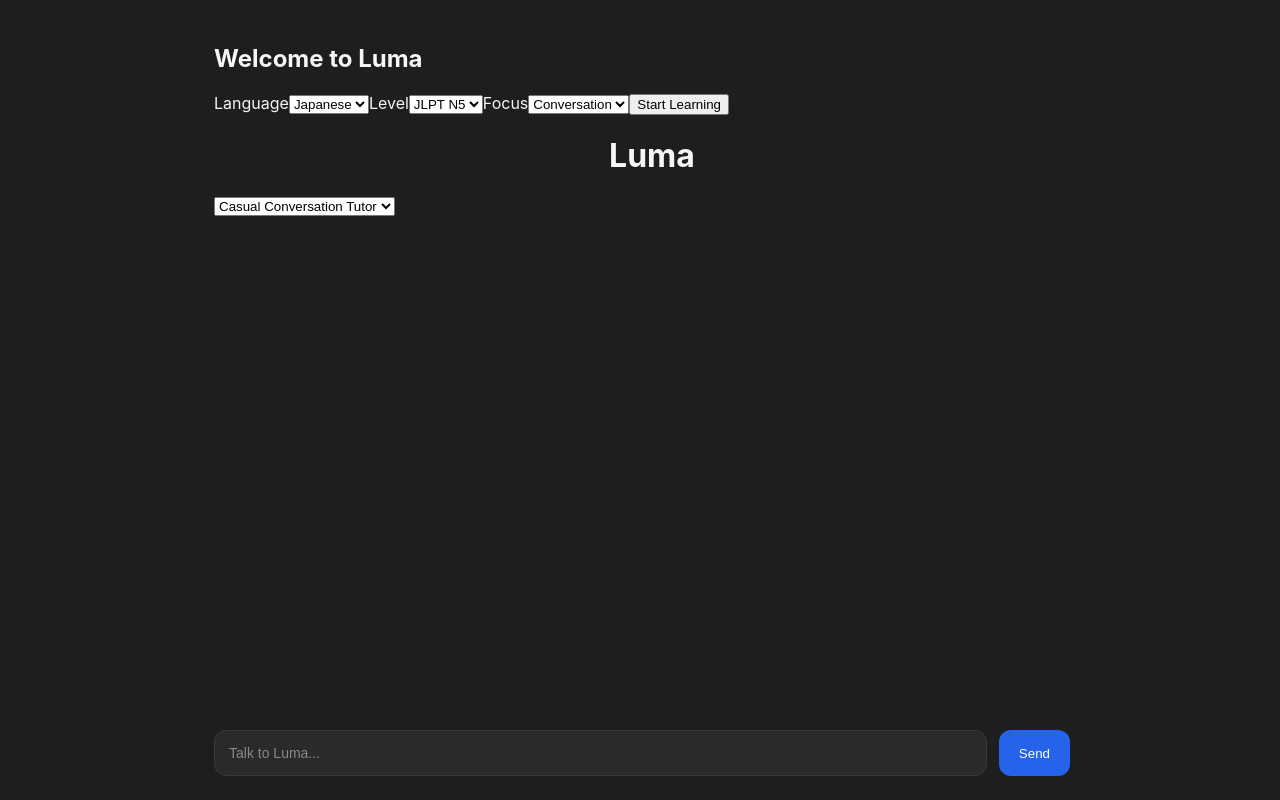
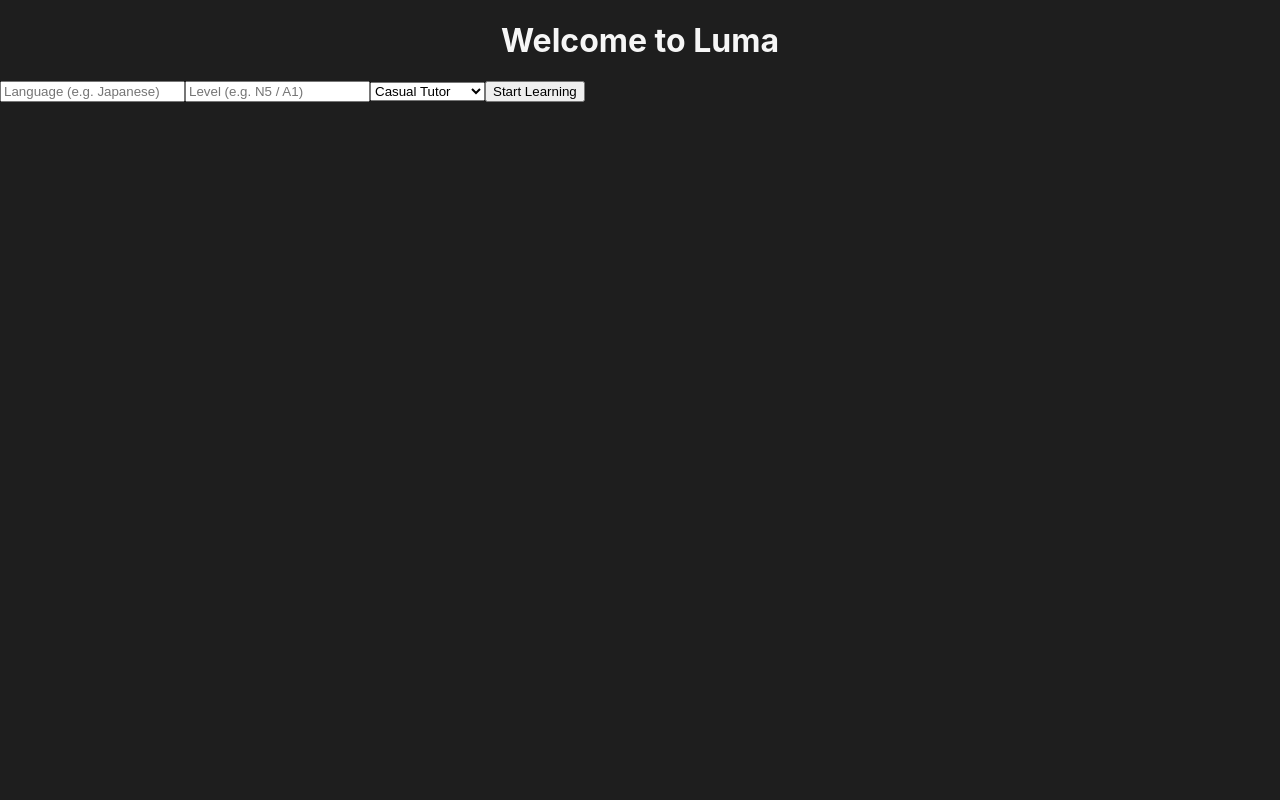
Before and after one commit to Omitofo/Luma-, a React (Vite) app: page / in a window 1280 px wide. Built offline with nearby package versions, Linux system fonts and the light colour scheme.

Commit message:
calm before the storm

```diff
--- a/src/App.css
+++ b/src/App.css
@@ -140,3 +140,34 @@ h1 {
 .chat-window {
   padding-right: 6px;
 }
+
+
+.top-bar {
+  display: flex;
+  justify-content: space-between;
+  align-items: center;
+}
+
+.settings-btn {
+  background: none;
+  border: none;
+  font-size: 20px;
+  cursor: pointer;
+}
+
+.settings-overlay {
+  position: fixed;
+  inset: 0;
+  background: rgba(0,0,0,0.6);
+}
+
+.settings-panel {
+  position: absolute;
+  right: 0;
+  top: 0;
+  width: 300px;
+  height: 100%;
+  background: #111;
+  padding: 20px;
+  color: white;
+}
--- a/src/App.tsx
+++ b/src/App.tsx
@@ -4,71 +4,61 @@ import { listen } from "@tauri-apps/api/event";
 
 import ChatWindow from "./components/chat/ChatWindow";
 import ChatInput from "./components/chat/ChatInput";
+import Onboarding from "./components/Onboarding";
+import Settings from "./components/Settings";
 
-import LearnerSetupModal from "./components/tutor/LearnerSetupModal";
-import TutorModeSelector from "./components/tutor/TutorModeSelector";
-import ConfirmDialog from "./components/tutor/ConfirmDialog";
+import { Message } from "./types/chat";
+import { LearnerProfile, TutorMode } from "./types/tutor";
 
 import "./App.css";
 
-export type TutorMode = "casual" | "academic";
-
-export interface LearnerProfile {
-  language: string;
-  level: string;
-  focus: string;
-}
-
-export interface Message {
-  role: "user" | "assistant";
-  content: string;
-}
+type AppState = "onboarding" | "chat";
 
 function App() {
+  const [state, setState] = useState<AppState>("onboarding");
+
   const [messages, setMessages] = useState<Message[]>([]);
   const [streaming, setStreaming] = useState("");
   const [loading, setLoading] = useState(false);
 
-  const [learnerProfile, setLearnerProfile] =
-    useState<LearnerProfile | null>(null);
+  const [profile, setProfile] = useState<LearnerProfile | null>(null);
+  const [tutorMode, setTutorMode] = useState<TutorMode>("casual");
 
-  const [tutorMode, setTutorMode] =
-    useState<TutorMode>("casual");
+  const [settingsOpen, setSettingsOpen] = useState(false);
 
-  const [pendingTutorMode, setPendingTutorMode] =
-    useState<TutorMode | null>(null);
+  async function startSession(data: LearnerProfile, mode: TutorMode) {
+    setProfile(data);
+    setTutorMode(mode);
+    setState("chat");
+  }
+
+  async function resetSession() {
+    setMessages([]);
+    setStreaming("");
+    setProfile(null);
+    setState("onboarding");
+  }
 
   async function sendMessage(input: string) {
-    if (!input.trim() || loading || !learnerProfile) return;
+    if (!input.trim() || loading || !profile) return;
 
     const updatedMessages: Message[] = [
       ...messages,
-      {
-        role: "user",
-        content: input,
-      },
+      { role: "user", content: input },
     ];
 
     setMessages(updatedMessages);
     setStreaming("");
     setLoading(true);
 
-    const unlistenToken = await listen<string>(
-      "token",
-      (event) => {
+    const unlistenToken = await listen<string>("token", (event) => {
       setStreaming((prev) => prev + event.payload);
-      }
-    );
+    });
 
-    const unlistenEnd = await listen<string>(
-      "token_end",
-      (event) => {
+    const unlistenEnd = await listen<string>("token_end", (event) => {
       setMessages((prev) => [
         ...prev,
-          {
-            role: "assistant",
-            content: event.payload,
-          },
+        { role: "assistant", content: event.payload },
       ]);
 
       setStreaming("");
@@ -76,76 +66,52 @@ function App() {
 
       unlistenToken();
       unlistenEnd();
-      }
-    );
+    });
 
     try {
       await invoke("chat", {
         messages: updatedMessages,
         tutorMode,
-        learnerProfile,
+        learnerProfile: profile,
       });
     } catch (err) {
       setMessages((prev) => [
         ...prev,
-        {
-          role: "assistant",
-          content: "Error: " + String(err),
-        },
+        { role: "assistant", content: "Error: " + String(err) },
       ]);
 
       setStreaming("");
       setLoading(false);
-
-      unlistenToken();
-      unlistenEnd();
     }
   }
 
-  function requestTutorModeChange(mode: TutorMode) {
-    if (mode === tutorMode) return;
-
-    setPendingTutorMode(mode);
+  // ======================
+  // ONBOARDING SCREEN
+  // ======================
+  if (state === "onboarding") {
+    return (
+      <Onboarding
+        onStart={startSession}
+      />
+    );
   }
 
-  function confirmTutorModeChange() {
-    if (!pendingTutorMode) return;
-
-    setTutorMode(pendingTutorMode);
-    setPendingTutorMode(null);
-
-    setMessages([]);
-    setStreaming("");
-  }
-
-  function cancelTutorModeChange() {
-    setPendingTutorMode(null);
-  }
-
+  // ======================
+  // CHAT SCREEN
+  // ======================
   return (
     <main className="container">
-      {!learnerProfile && (
-        <LearnerSetupModal
-          onComplete={setLearnerProfile}
-        />
-      )}
-
-      <ConfirmDialog
-        open={pendingTutorMode !== null}
-        title="Change Tutor Mode?"
-        message="Changing tutor mode will clear the current chat and start a new tutoring session."
-        onConfirm={confirmTutorModeChange}
-        onCancel={cancelTutorModeChange}
-      />
-
-      <header className="top-bar">
+      {/* HEADER */}
+      <div className="top-bar">
         <h1>Luma</h1>
 
-        <TutorModeSelector
-          value={tutorMode}
-          onChange={requestTutorModeChange}
-        />
-      </header>
+        <button
+          className="settings-btn"
+          onClick={() => setSettingsOpen(true)}
+        >
+          ⚙️
+        </button>
+      </div>
 
       <ChatWindow
         messages={messages}
@@ -156,6 +122,15 @@ function App() {
         onSend={sendMessage}
         loading={loading}
       />
+
+      {settingsOpen && (
+        <Settings
+          tutorMode={tutorMode}
+          setTutorMode={setTutorMode}
+          onClose={() => setSettingsOpen(false)}
+          onReset={resetSession}
+        />
+      )}
     </main>
   );
 }
--- /dev/null
+++ b/src/components/Onboarding.tsx
@@ -0,0 +1,46 @@
+import { useState } from "react";
+import { LearnerProfile, TutorMode } from "../types/tutor";
+
+interface Props {
+  onStart: (profile: LearnerProfile, mode: TutorMode) => void;
+}
+
+export default function Onboarding({ onStart }: Props) {
+  const [language, setLanguage] = useState("");
+  const [level, setLevel] = useState("");
+  const [mode, setMode] = useState<TutorMode>("casual");
+
+  return (
+    <div className="onboarding">
+      <h1>Welcome to Luma</h1>
+
+      <input
+        placeholder="Language (e.g. Japanese)"
+        value={language}
+        onChange={(e) => setLanguage(e.target.value)}
+      />
+
+      <input
+        placeholder="Level (e.g. N5 / A1)"
+        value={level}
+        onChange={(e) => setLevel(e.target.value)}
+      />
+
+      <select
+        value={mode}
+        onChange={(e) => setMode(e.target.value as TutorMode)}
+      >
+        <option value="casual">Casual Tutor</option>
+        <option value="academic">Academic Tutor</option>
+      </select>
+
+      <button
+        onClick={() =>
+          onStart({ language, level }, mode)
+        }
+      >
+        Start Learning
+      </button>
+    </div>
+  );
+}
--- /dev/null
+++ b/src/components/Settings.tsx
@@ -0,0 +1,44 @@
+import { TutorMode } from "../types/tutor";
+
+interface Props {
+  tutorMode: TutorMode;
+  setTutorMode: (mode: TutorMode) => void;
+  onClose: () => void;
+  onReset: () => void;
+}
+
+export default function Settings({
+  tutorMode,
+  setTutorMode,
+  onClose,
+  onReset,
+}: Props) {
+  return (
+    <div className="settings-overlay">
+      <div className="settings-panel">
+        <h2>Settings</h2>
+
+        <label>Tutor Mode</label>
+        <select
+          value={tutorMode}
+          onChange={(e) =>
+            setTutorMode(e.target.value as TutorMode)
+          }
+        >
+          <option value="casual">Casual</option>
+          <option value="academic">Academic</option>
+        </select>
+
+        <hr />
+
+        <button onClick={onReset}>
+          End Chat
+        </button>
+
+        <button onClick={onClose}>
+          Close
+        </button>
+      </div>
+    </div>
+  );
+}
--- /dev/null
+++ b/src/types/app.ts
@@ -0,0 +1 @@
+export type AppState = "onboarding" | "chat";
--- a/src/types/tutor.ts
+++ b/src/types/tutor.ts
@@ -3,5 +3,5 @@ export type TutorMode = "casual" | "academic";
 export interface LearnerProfile {
   language: string;
   level: string;
-  focus: string;
+  focus?: string;
 }
```
Lines whose indentation alone changed are shown as unchanged.
